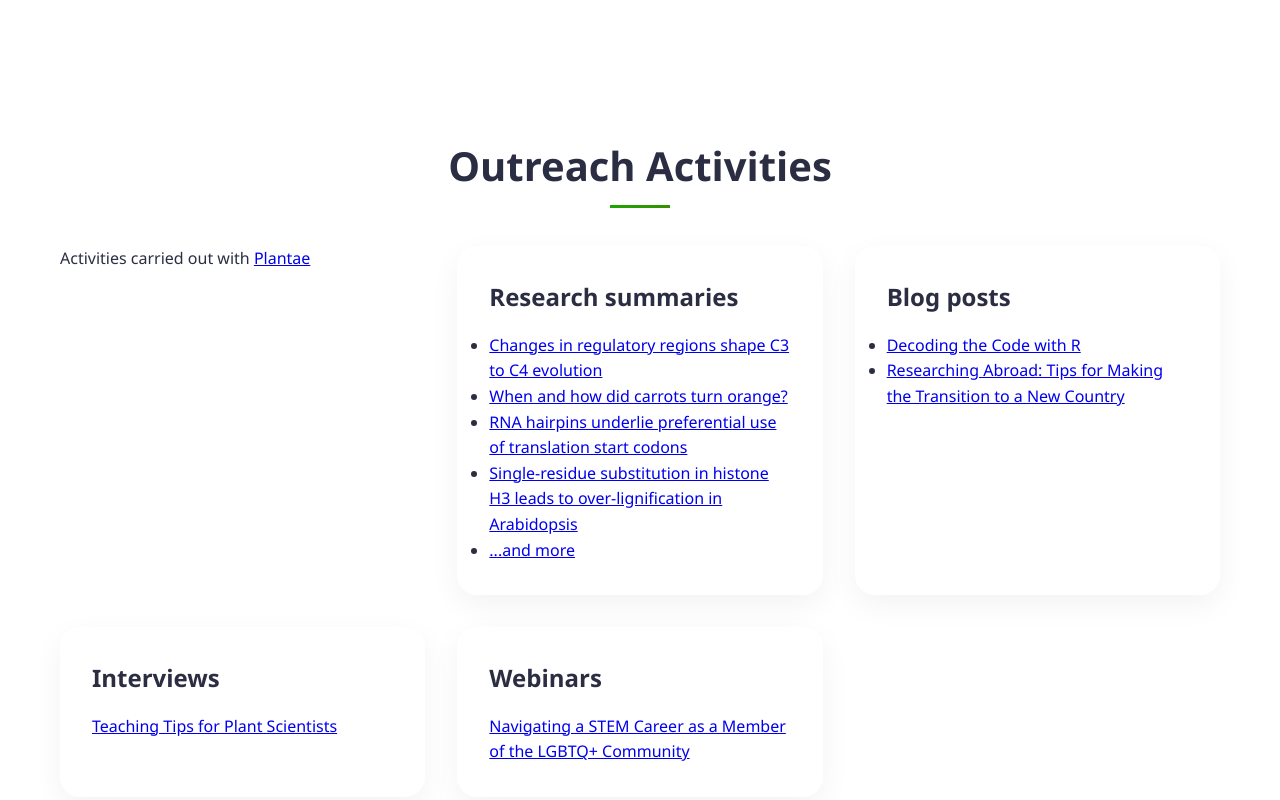
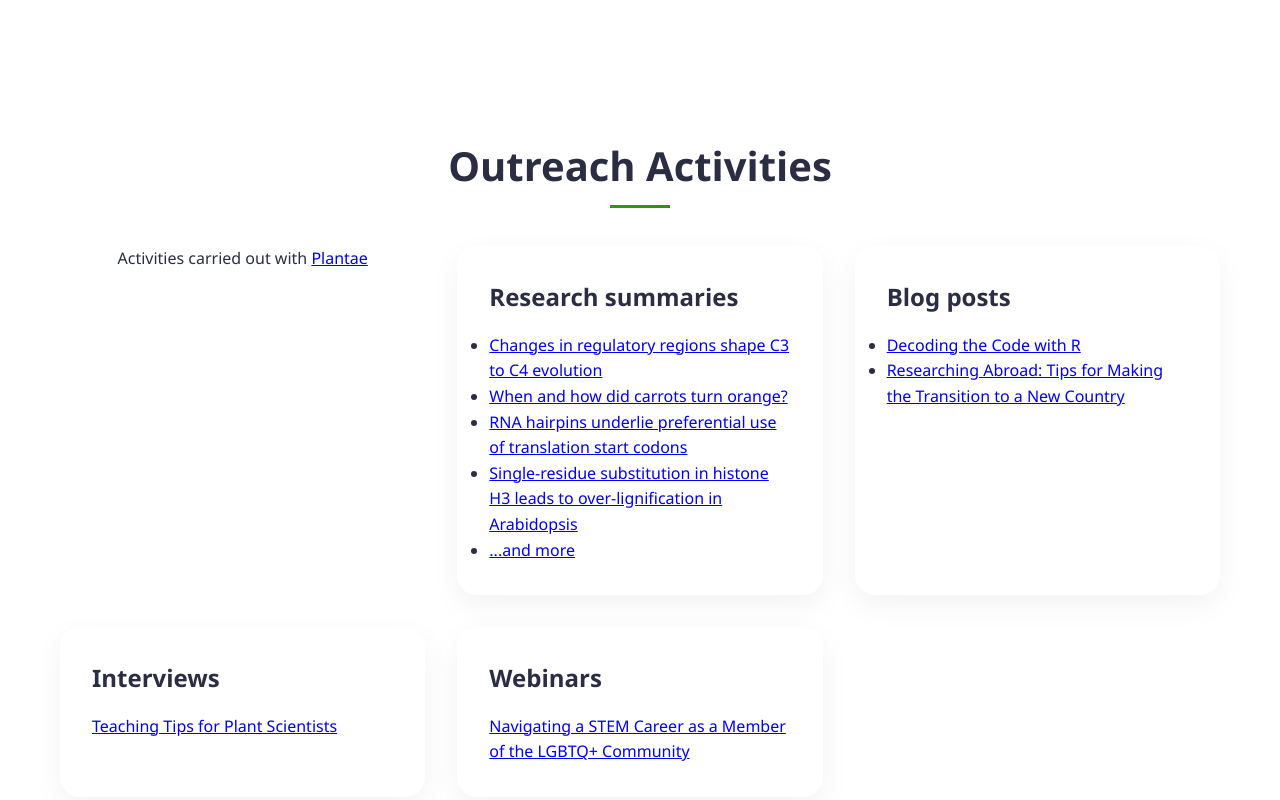
Before and after one commit to TurchiL/TurchiL.github.io, a plain HTML site: page index.html in a window 1280 px wide. Shown: the part 2812-3612 px from the top of the page. Drawn offline with nearby package versions, Linux system fonts and the light colour scheme.

Commit message:
centered subheading

```diff
--- a/index.html
+++ b/index.html
@@ -131,7 +131,7 @@
             <h2 class="section-title" data-aos="fade-up">Outreach Activities</h2>
             <div class="research-grid">
                 <div class="card-subheading">
-                    Activities carried out with <a href="https://plantae.org/about/">Plantae</a>
+                    <center>Activities carried out with <a href="https://plantae.org/about/">Plantae</a></center>
                 </div>
                 <div class="research-item" data-aos="fade-up" data-aos-delay="300">
                     <h3>Research summaries</h3>
```
